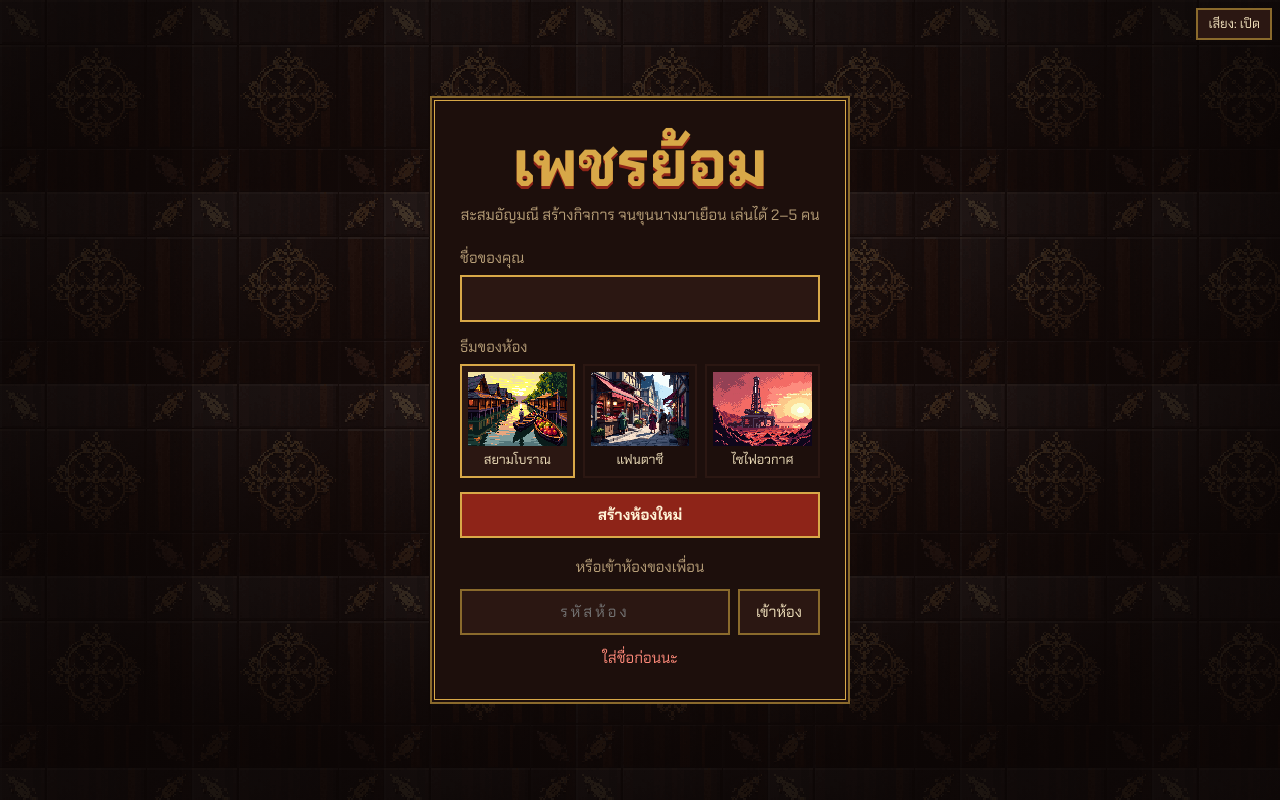
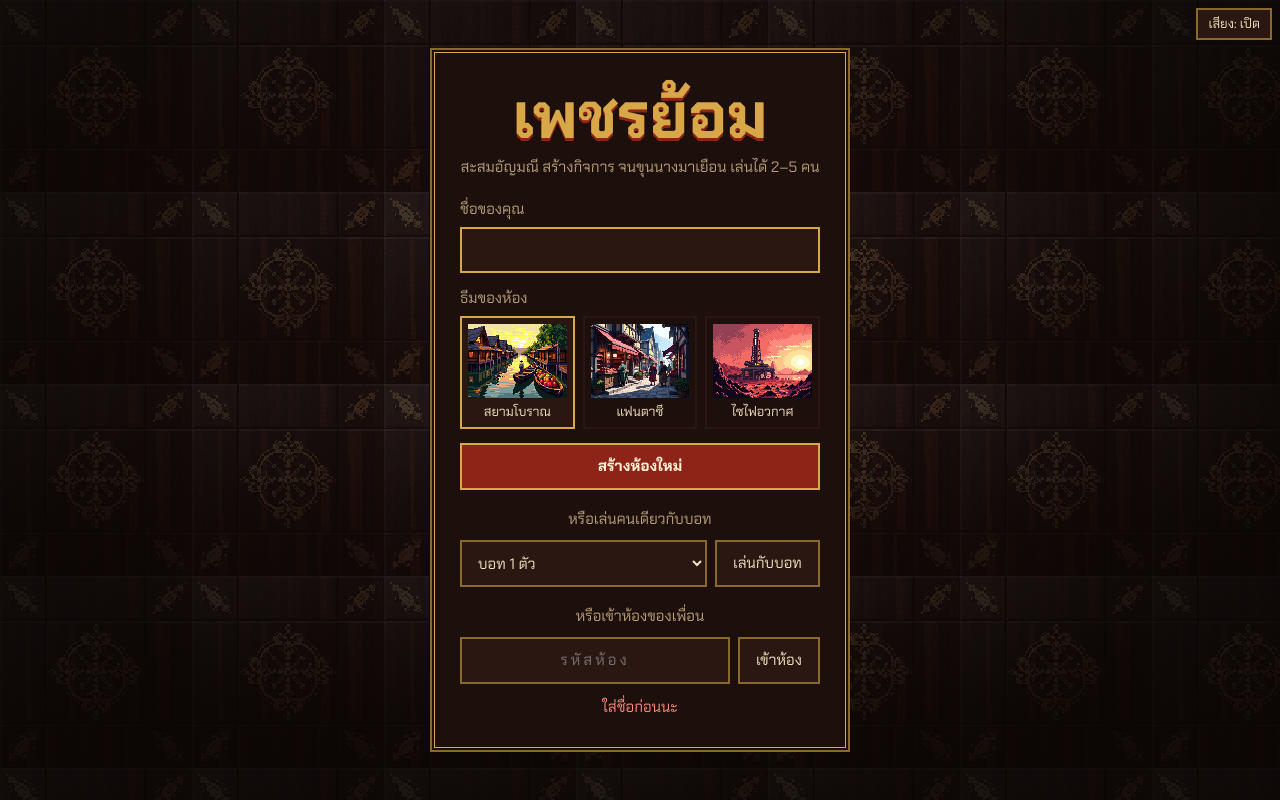
Before and after one commit to AMORN-nice/phet-siam, a website: page public/index.html in a window 1280 px wide. Both pictures are taken after a click on the button "สร้างห้องใหม่". Shown: the top 800 px of the page. Drawn offline with nearby package versions, Linux system fonts and the light colour scheme; a web font is replaced by a local one.

Commit message:
Add files via upload

```diff
--- a/public/app.js
+++ b/public/app.js
@@ -104,6 +104,13 @@
   for (const r of document.querySelectorAll('input[name="theme"]')) r.addEventListener('change', () => setTheme(pickedTheme()));
   setTheme(pickedTheme());
   $('createBtn').onclick = () => { const name = myName(); if (name) socket.emit('create', { name, theme: pickedTheme() }); };
+  $('botCount').value = store.get('ps-bots') || '1';
+  $('soloBtn').onclick = () => {
+    const name = myName();
+    if (!name) return;
+    store.set('ps-bots', $('botCount').value);
+    socket.emit('solo', { name, theme: pickedTheme(), bots: Number($('botCount').value) });
+  };
   const doJoin = () => {
     const code = $('codeInput').value.trim().toUpperCase();
     if (code.length !== 4) { $('homeErr').textContent = 'รหัสห้องมี 4 ตัวอักษร'; return; }
@@ -519,11 +526,13 @@
     const order = v.players.map((p, i) => ({ p, i })).sort((a, b) => b.p.points - a.p.points || a.p.cards.length - b.p.cards.length);
     const names = v.winners.map(i => v.players[i].name).join(' และ ');
     const isHost = room && me.seat === room.hostSeat;
+    const solo = room && room.solo;
     openModal('over', h('h3', {}, v.winners.length > 1 ? `เสมอ! ${names} ชนะร่วมกัน` : `${names} ชนะ!`),
       h('ol', { class: 'results' }, order.map(({ p, i }) => h('li', { class: v.winners.includes(i) ? 'win' : '' },
         h('span', {}, p.name, i === v.you ? ' (คุณ)' : ''), h('span', {}, `${p.points} แต้ม · การ์ด ${p.cards.length} ใบ`)))),
       h('div', { class: 'btns' },
         isHost ? h('button', { class: 'btn primary', onclick: () => socket.emit('restart') }, 'เล่นอีกครั้ง')
-          : h('p', { class: 'minor', text: 'รอหัวห้องเริ่มเกมใหม่' })));
+          : h('p', { class: 'minor', text: 'รอหัวห้องเริ่มเกมใหม่' }),
+        solo ? h('button', { class: 'btn ghost', onclick: () => { closeModal(); socket.emit('leaveRoom'); } }, 'กลับหน้าแรก') : null));
   }
 })();
--- a/public/index.html
+++ b/public/index.html
@@ -26,6 +26,16 @@
       <label class="theme-opt"><input type="radio" name="theme" value="scifi"><img src="assets/scifi/card-1-red.png" alt=""><span>ไซไฟอวกาศ</span></label>
     </fieldset>
     <button id="createBtn" class="btn primary">สร้างห้องใหม่</button>
+    <div class="or">หรือเล่นคนเดียวกับบอท</div>
+    <div class="join-row">
+      <select id="botCount" aria-label="จำนวนบอท">
+        <option value="1">บอท 1 ตัว</option>
+        <option value="2">บอท 2 ตัว</option>
+        <option value="3">บอท 3 ตัว</option>
+        <option value="4">บอท 4 ตัว</option>
+      </select>
+      <button id="soloBtn" class="btn">เล่นกับบอท</button>
+    </div>
     <div class="or">หรือเข้าห้องของเพื่อน</div>
     <div class="join-row">
       <input id="codeInput" maxlength="4" placeholder="รหัสห้อง" autocomplete="off" aria-label="รหัสห้อง">
--- a/public/style.css
+++ b/public/style.css
@@ -85,6 +85,11 @@ input {
   background: var(--lacquer-2); border: 2px solid var(--gold-dim); border-radius: 0;
 }
 input:focus { border-color: var(--gold); outline: none; }
+select {
+  flex: 1; min-width: 0; padding: 10px 12px; font: inherit; color: var(--cream);
+  background: var(--lacquer-2); border: 2px solid var(--gold-dim); border-radius: 0;
+}
+select:focus { border-color: var(--gold); outline: none; }
 #codeInput { text-transform: uppercase; letter-spacing: .2em; text-align: center; }
 .join-row { display: flex; gap: 8px; }
 .or { margin: 18px 0 10px; color: var(--muted); }
```
